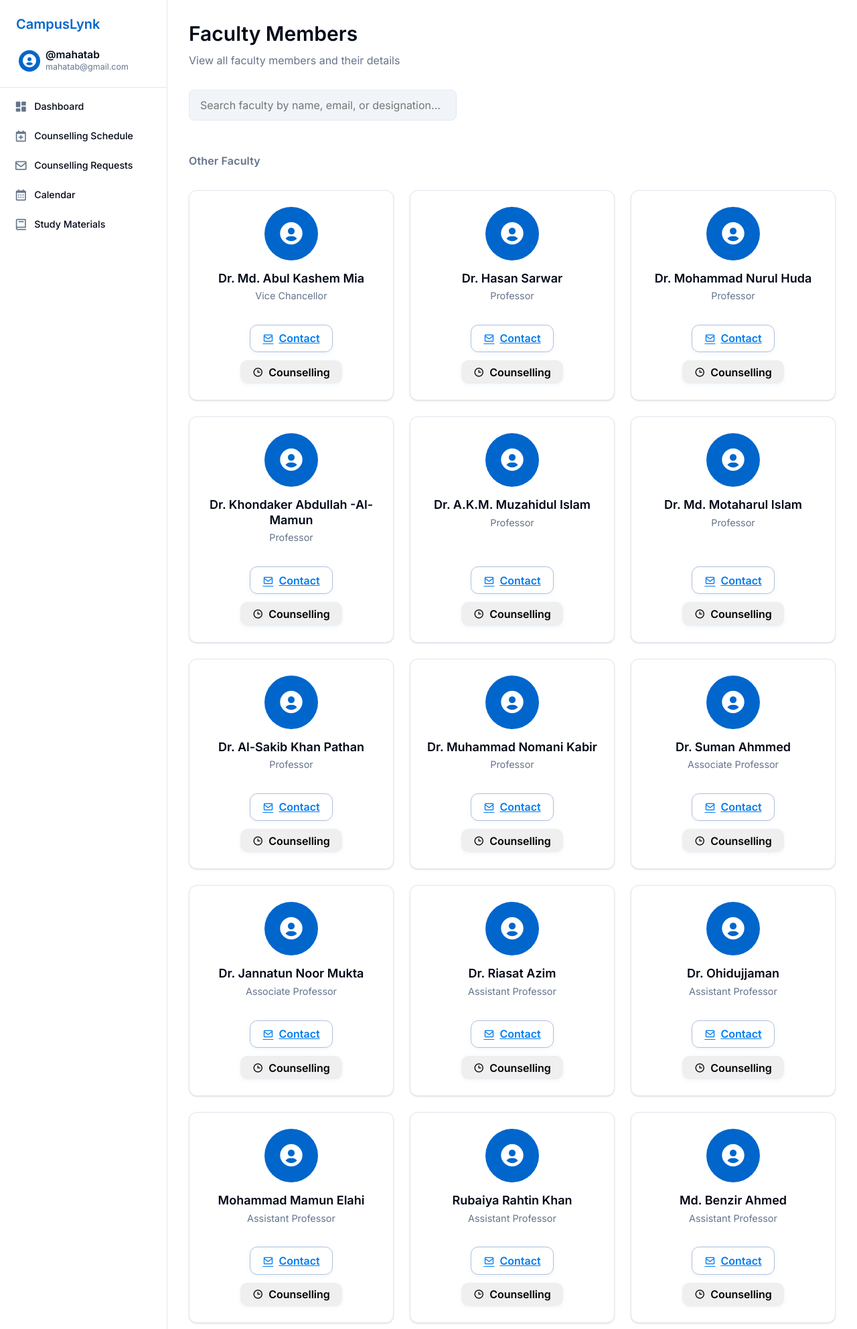
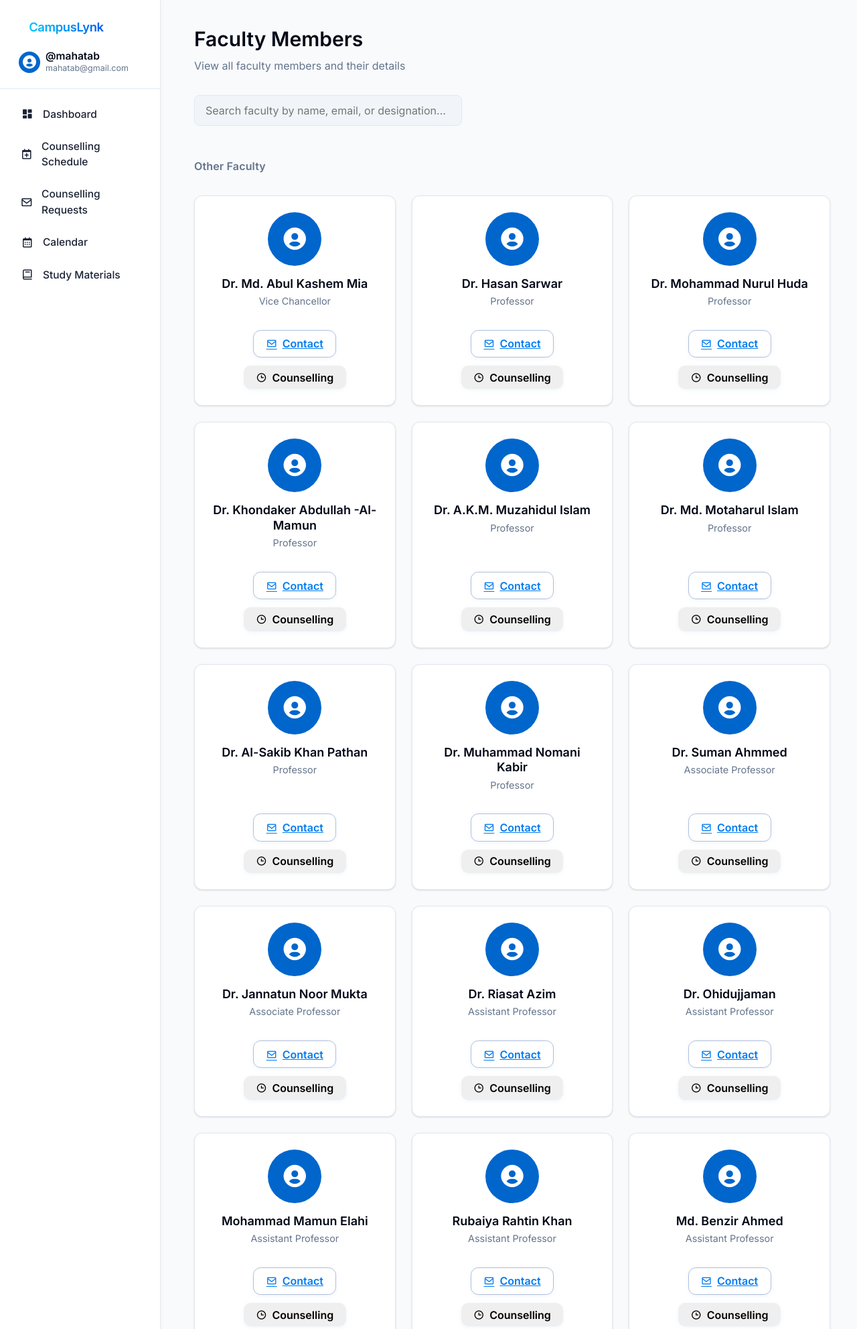
Before and after one commit to euqitaa/CampusLynk_alpha, a PHP site: page /faculty.php in a window 1280 px wide. Shown: the top 1985 px of the page at 67% size. Run offline with PHP 8.4, Linux system fonts and the light colour scheme; a user stored in the database is signed in; data comes from the database, SQL or seed files in the repository.

Commit message:
ui changes, animations on student login sessions

```diff
--- a/class_routine1.php
+++ b/class_routine1.php
@@ -87,6 +87,7 @@ try {
     <link rel="preconnect" href="https://fonts.googleapis.com">
     <link rel="preconnect" href="https://fonts.gstatic.com" crossorigin>
     <link href="https://fonts.googleapis.com/css2?family=Inter:wght@400;500;600&display=swap" rel="stylesheet">
+    <link href="https://fonts.googleapis.com/css2?family=Poppins:wght@300;400;600;700&display=swap" rel="stylesheet">
     <link href='https://unpkg.com/boxicons@2.1.4/css/boxicons.min.css' rel='stylesheet'>
     <link rel="stylesheet" href="css/base.css">
     <link rel="stylesheet" href="css/layout.css">
@@ -95,9 +96,9 @@ try {
 </head>
 
 <body>
+<div class="dashboard-layout">
   <?php include 'sidebar.php'; ?>
-
-    <main class="main-content">
+  <main id="main-content" class="main-content fade-transition fade-out" style="">
     <section class="welcome-section">
         <h1>Class Routine</h1>
         <p class="text-muted">Your personalized class schedule for the week</p>
@@ -145,6 +146,7 @@ try {
         </table>
     </div>
   </main>
+</div>
 </body>
 
 </html>
--- a/course_management.php
+++ b/course_management.php
@@ -91,6 +91,7 @@ try {
     <link rel="preconnect" href="https://fonts.googleapis.com">
     <link rel="preconnect" href="https://fonts.gstatic.com" crossorigin>
     <link href="https://fonts.googleapis.com/css2?family=Inter:wght@400;500;600&display=swap" rel="stylesheet">
+    <link href="https://fonts.googleapis.com/css2?family=Poppins:wght@300;400;600;700&display=swap" rel="stylesheet">
     <link href='https://unpkg.com/boxicons@2.1.4/css/boxicons.min.css' rel='stylesheet'>
     <link rel="stylesheet" href="css/base.css">
     <link rel="stylesheet" href="css/layout.css">
@@ -98,8 +99,9 @@ try {
     <link rel="stylesheet" href="css/profile.css">
 </head>
 <body>
+<div class="dashboard-layout">
   <?php include 'sidebar.php'; ?>
-    <main class="main-content">
+  <main id="main-content" class="main-content fade-transition fade-out" style="">
     <section class="welcome-section">
         <h1>Course Management</h1>
         <p class="text-muted">Manage your enrolled courses</p>
@@ -166,6 +168,7 @@ try {
         </section>
     </div>
   </main>
+</div>
 <script>
 // Prepare course-section mapping
 const courseSectionMap = {};
--- a/course_materials.php
+++ b/course_materials.php
@@ -48,6 +48,7 @@ if (is_dir($materials_path)) {
     <link rel="preconnect" href="https://fonts.googleapis.com">
     <link rel="preconnect" href="https://fonts.gstatic.com" crossorigin>
     <link href="https://fonts.googleapis.com/css2?family=Inter:wght@400;500;600&display=swap" rel="stylesheet">
+    <link href="https://fonts.googleapis.com/css2?family=Poppins:wght@300;400;600;700&display=swap" rel="stylesheet">
     <link href='https://unpkg.com/boxicons@2.1.4/css/boxicons.min.css' rel='stylesheet'>
     <link rel="stylesheet" href="css/base.css">
     <link rel="stylesheet" href="css/layout.css">
@@ -55,9 +56,9 @@ if (is_dir($materials_path)) {
     <link rel="stylesheet" href="css/materials-list.css">
 </head>
 <body>
+<div class="dashboard-layout">
   <?php include 'sidebar.php'; ?>
-
-    <main class="main-content">
+  <main id="main-content" class="fade-transition fade-out" style="">
     <section class="page-header">
         <a href="study-materials.php" class="back-link"><i class='bx bx-arrow-back'></i> Back to Courses</a>
         <h1><?php echo $course_title; ?></h1>
@@ -85,5 +86,6 @@ if (is_dir($materials_path)) {
         <?php endif; ?>
     </div>
   </main>
+</div>
 </body>
 </html>
--- a/css/base.css
+++ b/css/base.css
@@ -99,12 +99,8 @@ h6 { font-size: 1rem; }
   padding: 0 var(--spacing-4);
 }
 
-.main-content {
-  margin-left: 280px;
-  padding: 2rem;
-  min-height: 100vh;
-  background-color: var(--background);
-}
+/* Remove legacy sidebar/main-content layout rules */
+/* .main-content, .sidebar { ... } */
 
 @media (max-width: 768px) {
   .main-content {
--- a/css/components.css
+++ b/css/components.css
@@ -340,3 +340,22 @@
     transition: background 0.18s;
     box-shadow: 0 2px 12px 0 rgba(0,198,251,0.10);
 }
+
+/* Main content fade transition */
+.fade-transition {
+  opacity: 0;
+  transition: opacity 0.35s cubic-bezier(.4,0,.2,1);
+}
+.fade-transition.fade-in {
+  opacity: 1;
+}
+.fade-transition.fade-out {
+  opacity: 0;
+}
+
+/* Sidebar button fade/highlight */
+.nav-link.sidebar-fade {
+  background: rgba(0, 108, 255, 0.08) !important;
+  color: #0056b3 !important;
+  transition: background 0.25s, color 0.25s;
+}
--- a/css/layout.css
+++ b/css/layout.css
@@ -1,3 +1,5 @@
+/* Only keep the flexbox-based layout for dashboard-layout, .sidebar, and #main-content. Remove any legacy rules at the top. */
+
 /* Layout Root */
 :root {
     --sidebar-width: 250px;
@@ -258,3 +260,102 @@
         font-size: 1.5rem;
     }
 }
+
+/* Dashboard Layout */
+.dashboard-layout {
+  display: flex;
+  min-height: 100vh;
+  background: #f8fafc;
+}
+
+.sidebar {
+  flex: 0 0 220px;
+  min-width: 200px;
+  max-width: 240px;
+  height: 100vh;
+  background: #fff;
+  border-right: 1px solid #e5e7eb;
+  box-shadow: 0 1px 8px 0 rgba(16, 22, 36, 0.03);
+  display: flex;
+  flex-direction: column;
+  padding-top: 0.5rem;
+}
+
+.sidebar-logo {
+  font-family: 'Poppins', sans-serif !important;
+  font-size: 1.15rem;
+  font-weight: 800;
+  letter-spacing: -0.02em;
+  background: linear-gradient(90deg, #00c6fb 0%, #005bea 100%);
+  -webkit-background-clip: text;
+  -webkit-text-fill-color: transparent;
+  background-clip: text;
+  text-fill-color: transparent;
+  margin: 1.2rem 0 1rem 1.2rem;
+  text-decoration: none;
+  line-height: 1.1;
+}
+
+.sidebar .nav-links {
+  margin-top: 0.5rem;
+  display: flex;
+  flex-direction: column;
+  gap: 0.1rem;
+}
+
+.sidebar .nav-link {
+  color: #1a2233;
+  background: none;
+  border-radius: 0.45rem;
+  margin: 0.05rem 0.4rem;
+  padding: 0.55rem 0.9rem;
+  display: flex;
+  align-items: center;
+  gap: 0.7rem;
+  font-size: 0.97rem;
+  font-weight: 500;
+  transition: background 0.18s, color 0.18s;
+}
+
+.sidebar .nav-link:hover {
+  background: rgba(0,198,251,0.08);
+  color: #005bea;
+}
+
+.sidebar .nav-link.active,
+.sidebar .nav-link.sidebar-fade {
+  background: linear-gradient(90deg, #00c6fb 0%, #005bea 100%);
+  color: #fff !important;
+  box-shadow: 0 2px 12px 0 rgba(0,198,251,0.10);
+}
+
+.sidebar .nav-link.active i,
+.sidebar .nav-link.sidebar-fade i {
+  color: #fff !important;
+}
+
+.sidebar .nav-link i {
+  color: #1a2233;
+  transition: color 0.18s;
+  font-size: 1.13rem;
+}
+
+#main-content {
+  flex: 1 1 0;
+  min-width: 0;
+  background: #f8fafc;
+  padding: 2.5rem;
+  overflow-x: auto;
+  height: 100vh;
+  box-sizing: border-box;
+}
+
+@media (max-width: 900px) {
+  .dashboard-layout .sidebar {
+    min-width: 60px;
+    flex: 0 0 60px;
+  }
+  #main-content {
+    padding: 1rem 0.5rem;
+  }
+}
--- a/dashboard.php
+++ b/dashboard.php
@@ -147,6 +147,7 @@ if (isset($_SESSION['department']) && isset($_SESSION['section'])) {
     <link rel="preconnect" href="https://fonts.googleapis.com">
     <link rel="preconnect" href="https://fonts.gstatic.com" crossorigin>
     <link href="https://fonts.googleapis.com/css2?family=Inter:wght@400;500;600&display=swap" rel="stylesheet">
+    <link href="https://fonts.googleapis.com/css2?family=Poppins:wght@300;400;600;700&display=swap" rel="stylesheet">
     <link href='https://unpkg.com/boxicons@2.1.4/css/boxicons.min.css' rel='stylesheet'>
     <link rel="stylesheet" href="css/base.css">
     <link rel="stylesheet" href="css/layout.css">
@@ -155,9 +156,9 @@ if (isset($_SESSION['department']) && isset($_SESSION['section'])) {
 </head>
 
 <body>
+<div class="dashboard-layout">
   <?php include 'sidebar.php'; ?>
-
-    <main class="main-content">
+  <main id="main-content" class="main-content fade-transition fade-out" style="">
     <section class="welcome-section">
         <h1>Welcome, <?php echo htmlspecialchars($user['name']); ?></h1>
         <p class="text-muted">Access your student dashboard</p>
@@ -272,6 +273,7 @@ if (isset($_SESSION['department']) && isset($_SESSION['section'])) {
         </div>
     </div>
   </main>
+</div>
 
     <script>
         document.getElementById('course').addEventListener('change', function() {
--- a/email_assistant.php
+++ b/email_assistant.php
@@ -42,6 +42,7 @@ if ($user && $user['role'] === 'student') {
     <link rel="preconnect" href="https://fonts.googleapis.com">
     <link rel="preconnect" href="https://fonts.gstatic.com" crossorigin>
     <link href="https://fonts.googleapis.com/css2?family=Inter:wght@400;500;600&display=swap" rel="stylesheet">
+    <link href="https://fonts.googleapis.com/css2?family=Poppins:wght@300;400;600;700&display=swap" rel="stylesheet">
     <link href='https://unpkg.com/boxicons@2.1.4/css/boxicons.min.css' rel='stylesheet'>
     <link rel="stylesheet" href="css/base.css">
     <link rel="stylesheet" href="css/layout.css">
@@ -50,9 +51,9 @@ if ($user && $user['role'] === 'student') {
 </head>
 
 <body>
+<div class="dashboard-layout">
   <?php include 'sidebar.php'; ?>
-
-    <main class="main-content">
+  <main id="main-content" class="main-content fade-transition fade-out" style="">
     <section class="welcome-section">
         <h1>Email Assistant</h1>
         <p class="text-muted">Generate professional emails for your academic needs with AI</p>
@@ -208,6 +209,7 @@ if ($user && $user['role'] === 'student') {
         endif; ?>
     </div>
   </main>
+</div>
 
 <script src="email_assistant.js"></script>
 </body>
--- a/eventpage.php
+++ b/eventpage.php
@@ -33,6 +33,7 @@ try {
     <link rel="preconnect" href="https://fonts.googleapis.com">
     <link rel="preconnect" href="https://fonts.gstatic.com" crossorigin>
     <link href="https://fonts.googleapis.com/css2?family=Inter:wght@400;500;600&display=swap" rel="stylesheet">
+    <link href="https://fonts.googleapis.com/css2?family=Poppins:wght@300;400;600;700&display=swap" rel="stylesheet">
     <link href='https://unpkg.com/boxicons@2.1.4/css/boxicons.min.css' rel='stylesheet'>
     <link rel="stylesheet" href="css/base.css">
     <link rel="stylesheet" href="css/layout.css">
@@ -41,9 +42,9 @@ try {
 </head>
 
 <body>
+<div class="dashboard-layout">
   <?php include 'sidebar.php'; ?>
-
-    <main class="main-content">
+  <main id="main-content" class="main-content fade-transition fade-out" style="">
     <section class="welcome-section">
         <h1>Events</h1>
         <p class="text-muted">Stay updated with campus events and activities</p>
@@ -85,5 +86,6 @@ try {
         <?php endif; ?>
     </div>
   </main>
+</div>
 </body>
 </html>
--- a/exam_schedule.php
+++ b/exam_schedule.php
@@ -58,6 +58,7 @@ try {
     <link rel="preconnect" href="https://fonts.googleapis.com">
     <link rel="preconnect" href="https://fonts.gstatic.com" crossorigin>
     <link href="https://fonts.googleapis.com/css2?family=Inter:wght@400;500;600&display=swap" rel="stylesheet">
+    <link href="https://fonts.googleapis.com/css2?family=Poppins:wght@300;400;600;700&display=swap" rel="stylesheet">
     <link href='https://unpkg.com/boxicons@2.1.4/css/boxicons.min.css' rel='stylesheet'>
     <link rel="stylesheet" href="css/base.css">
     <link rel="stylesheet" href="css/layout.css">
@@ -66,9 +67,9 @@ try {
 </head>
 
 <body>
+<div class="dashboard-layout">
   <?php include 'sidebar.php'; ?>
-
-    <main class="main-content">
+  <main id="main-content" class="main-content fade-transition fade-out" style="">
     <section class="welcome-section">
         <h1>Exam Schedule</h1>
         <p class="text-muted">View your upcoming exams and their details</p>
@@ -112,5 +113,6 @@ try {
         </table>
     </div>
   </main>
+</div>
 </body>
 </html>
--- a/faculty.php
+++ b/faculty.php
@@ -49,6 +49,7 @@ if ($user && $user['role'] === 'student') {
     <link rel="preconnect" href="https://fonts.googleapis.com">
     <link rel="preconnect" href="https://fonts.gstatic.com" crossorigin>
     <link href="https://fonts.googleapis.com/css2?family=Inter:wght@400;500;600&display=swap" rel="stylesheet">
+    <link href="https://fonts.googleapis.com/css2?family=Poppins:wght@300;400;600;700&display=swap" rel="stylesheet">
     <link href='https://unpkg.com/boxicons@2.1.4/css/boxicons.min.css' rel='stylesheet'>
     <link rel="stylesheet" href="css/base.css">
     <link rel="stylesheet" href="css/layout.css">
@@ -57,9 +58,9 @@ if ($user && $user['role'] === 'student') {
 </head>
 
 <body>
+<div class="dashboard-layout">
   <?php include 'sidebar.php'; ?>
-
-    <main class="main-content">
+  <main id="main-content" class="main-content fade-transition fade-out" style="">
     <section class="welcome-section">
         <h1>Faculty Members</h1>
         <p class="text-muted">View all faculty members and their details</p>
@@ -271,6 +272,7 @@ if ($user && $user['role'] === 'student') {
     });
     </script>
   </main>
+</div>
 </body>
 
 </html>
--- a/login.php
+++ b/login.php
@@ -61,9 +61,9 @@ if ($_SERVER['REQUEST_METHOD'] === 'POST') {
 
             <div class="auth-left-content">
             <a href="index.php" class="back-home auth-switch">
-                <i class='bx bx-arrow-back'></i>
-                Back to Home
-            </a>
+                    <i class='bx bx-arrow-back'></i>
+                    Back to Home
+                </a>
             <h1 class="text-3xl font-bold" style="margin-bottom: 1.5rem;">Sign In</h1>
                 <h2 class="text-2xl font-semibold mb-4" style="margin-bottom: 1.2rem;">Continue to CampusLynk!</h2>
                 <p class="text-lg text-muted" style="color: #eaf1fb; margin-bottom: 2.5rem;">Sign in to access your personalized student dashboard and stay connected with your academic journey.</p>
--- a/routine_suggestor.php
+++ b/routine_suggestor.php
@@ -174,6 +174,7 @@ if ($_SERVER['REQUEST_METHOD'] === 'POST' && isset($_POST['selected_courses']))
     <link rel="preconnect" href="https://fonts.googleapis.com">
     <link rel="preconnect" href="https://fonts.gstatic.com" crossorigin>
     <link href="https://fonts.googleapis.com/css2?family=Inter:wght@400;500;600&display=swap" rel="stylesheet">
+    <link href="https://fonts.googleapis.com/css2?family=Poppins:wght@300;400;600;700&display=swap" rel="stylesheet">
     <link href='https://unpkg.com/boxicons@2.1.4/css/boxicons.min.css' rel='stylesheet'>
     <link rel="stylesheet" href="css/base.css">
     <link rel="stylesheet" href="css/layout.css">
@@ -198,9 +199,9 @@ if ($_SERVER['REQUEST_METHOD'] === 'POST' && isset($_POST['selected_courses']))
     </style>
 </head>
 <body>
+<div class="dashboard-layout">
   <?php include 'sidebar.php'; ?>
-
-    <main class="main-content">
+  <main id="main-content" class="main-content fade-transition fade-out" style="">
     <section class="welcome-section">
         <h1>Routine Suggestor</h1>
         <p class="text-muted">Select your courses and get the best possible routine</p>
@@ -276,6 +277,7 @@ if ($_SERVER['REQUEST_METHOD'] === 'POST' && isset($_POST['selected_courses']))
         <?php endif; ?>
     </div>
   </main>
+</div>
 
     <script>
     // Inject allCourses for JS file
--- a/sidebar.php
+++ b/sidebar.php
@@ -36,7 +36,9 @@ $role = $sidebar_user['role'];
 <aside class="sidebar">
     <div class="sidebar-header">
         <div class="logo-and-title-div">
-            <a href="<?php echo $role === 'faculty' ? 'faculty_dashboard.php' : ($role === 'admin' ? 'admin_dashboard.php' : 'dashboard.php'); ?>" class="navbar-brand">CampusLynk</a>
+            <div class="sidebar-brand">
+                <a href="dashboard.php" class="navbar-brand sidebar-logo"><span>CampusLynk</span></a>
+            </div>
         </div>
         <a href="<?php echo $role === 'faculty' ? 'faculty_dashboard.php' : ($role === 'admin' ? 'admin_dashboard.php' : 'profile.php'); ?>" class="user-info">
             <div class="user-avatar">
@@ -215,4 +217,39 @@ document.getElementById('mobileMenuToggle').addEventListener('click', function()
     this.querySelector('i').classList.toggle('bx-menu');
     this.querySelector('i').classList.toggle('bx-x');
 });
+
+document.addEventListener('DOMContentLoaded', function() {
+  // Sidebar button fade effect
+  const navLinks = document.querySelectorAll('.nav-link');
+  navLinks.forEach(link => {
+    link.addEventListener('click', function(e) {
+      // Only handle internal links
+      if (this.hostname === window.location.hostname && this.getAttribute('href')) {
+        e.preventDefault();
+        // Remove fade from all, add to clicked
+        navLinks.forEach(l => l.classList.remove('sidebar-fade'));
+        this.classList.add('sidebar-fade');
+        // Fade out main content
+        const main = document.getElementById('main-content');
+        if (main) {
+          main.classList.remove('fade-in');
+          main.classList.add('fade-out');
+          setTimeout(() => {
+            window.location.href = this.href;
+          }, 300);
+        } else {
+          window.location.href = this.href;
+        }
+      }
+    });
+  });
+  // On page load, fade in main content
+  const main = document.getElementById('main-content');
+  if (main) {
+    setTimeout(() => {
+      main.classList.add('fade-in');
+      main.classList.remove('fade-out');
+    }, 10);
+  }
+});
 </script>
--- a/study-materials-p2.php
+++ b/study-materials-p2.php
@@ -42,14 +42,15 @@ try {
     <link rel="preconnect" href="https://fonts.googleapis.com">
     <link rel="preconnect" href="https://fonts.gstatic.com" crossorigin>
     <link href="https://fonts.googleapis.com/css2?family=Inter:wght@400;500;600&display=swap" rel="stylesheet">
+    <link href="https://fonts.googleapis.com/css2?family=Poppins:wght@300;400;600;700&display=swap" rel="stylesheet">
     <link href='https://unpkg.com/boxicons@2.1.4/css/boxicons.min.css' rel='stylesheet'>
     <link rel="stylesheet" href="styles.css">
 </head>
 
 <body>
+<div class="dashboard-layout">
   <?php include 'sidebar.php'; ?>
-
-    <main class="main-content">
+  <main id="main-content" class="main-content fade-transition fade-out" style="">
     <section class="welcome-section">
         <h1>Course Materials</h1>
         <p class="text-muted">View and download course materials</p>
@@ -104,5 +105,6 @@ try {
         </div>
     <?php endif; ?>
   </main>
+</div>
 </body>
 </html>
--- a/study-materials.php
+++ b/study-materials.php
@@ -53,6 +53,7 @@ try {
     <link rel="preconnect" href="https://fonts.googleapis.com">
     <link rel="preconnect" href="https://fonts.gstatic.com" crossorigin>
     <link href="https://fonts.googleapis.com/css2?family=Inter:wght@400;500;600&display=swap" rel="stylesheet">
+    <link href="https://fonts.googleapis.com/css2?family=Poppins:wght@300;400;600;700&display=swap" rel="stylesheet">
     <link href='https://unpkg.com/boxicons@2.1.4/css/boxicons.min.css' rel='stylesheet'>
     <link rel="stylesheet" href="css/base.css">
     <link rel="stylesheet" href="css/layout.css">
@@ -61,9 +62,9 @@ try {
 </head>
 
 <body>
+<div class="dashboard-layout">
   <?php include 'sidebar.php'; ?>
-
-    <main class="main-content">
+  <main id="main-content" class="main-content fade-transition fade-out" style="">
     <section class="welcome-section">
         <h1>Study Materials</h1>
         <p class="text-muted">Access your course materials and resources</p>
@@ -88,6 +89,7 @@ try {
         <?php endif; ?>
     </div>
   </main>
+</div>
 </body>
 
 </html>
```
Also changed, not shown: class_routine2.php (deleted, +0 -121 lines), index.php (+4 -4 lines). Lines whose indentation alone changed are shown as unchanged.
